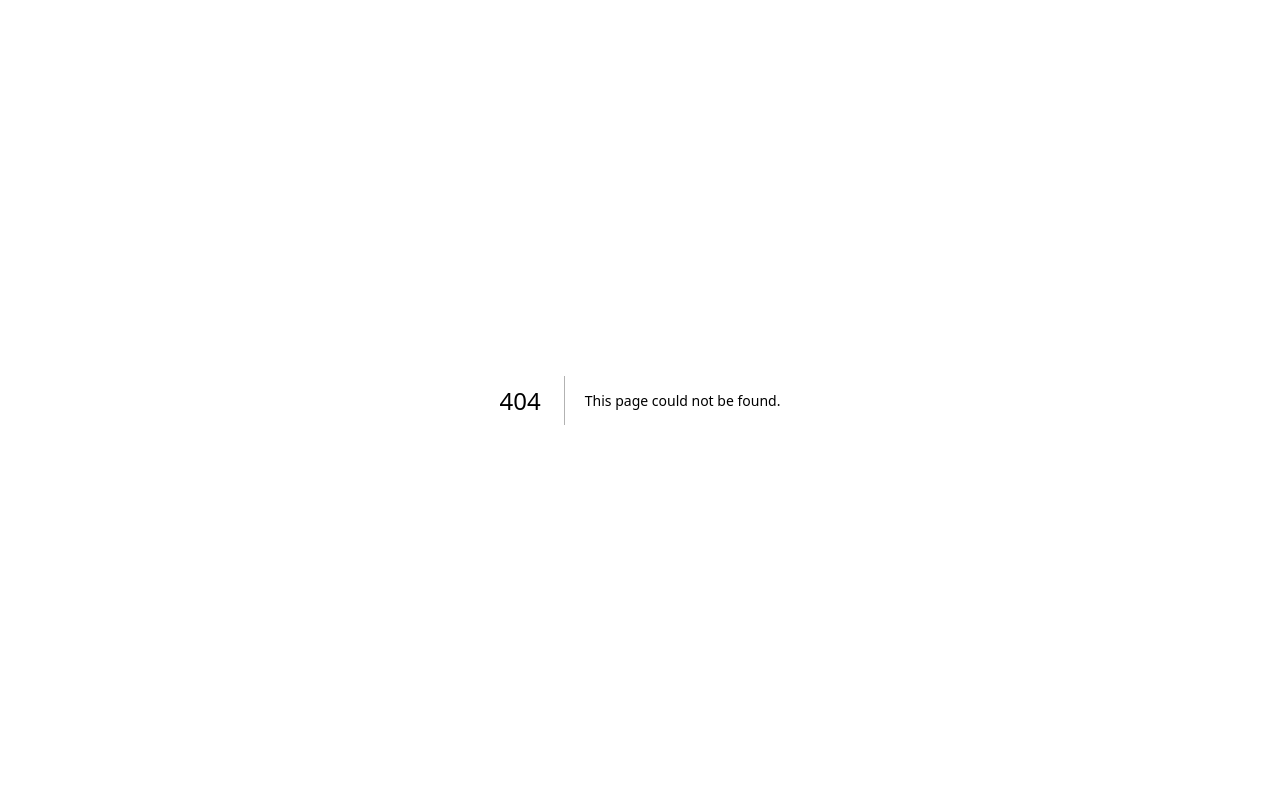
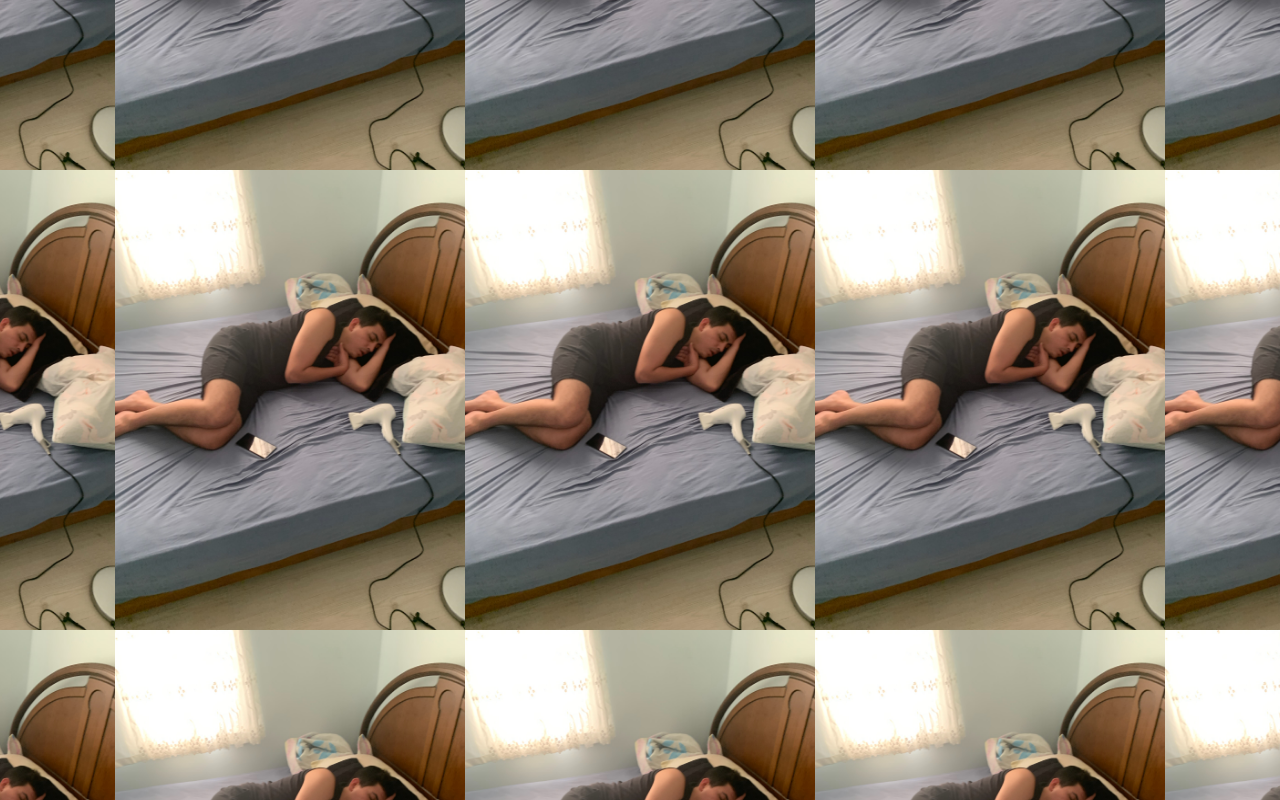
Before and after one commit to ernc07/radiologean, a Next.js app in the folder web-platform/: page /kesgin in a window 1280 px wide. Before the commit this address had no page. Built offline with nearby package versions, Linux system fonts and the light colour scheme.

Commit message:
Kesgin gizli sayfa ve tiled image background

```diff
--- /dev/null
+++ b/web-platform/src/app/kesgin/page.tsx
@@ -0,0 +1,16 @@
+'use client';
+
+export default function KesginSecret() {
+  return (
+    <div
+      className="min-h-screen w-screen"
+      style={{
+        backgroundImage: 'url("/kesgin.jpg")',
+        backgroundRepeat: 'repeat',
+        backgroundSize: '350px 460px', // Daha küçük boyut, daha çok tekrar
+        backgroundPosition: 'center',
+      }}
+    >
+    </div>
+  );
+}
--- /dev/null
+++ b/web-platform/src/kesgin/page.tsx
@@ -0,0 +1,11 @@
+// filepath: c:\radiologean\web-platform\src\app\kesgin\page.tsx
+'use client';
+
+export default function KesginSecret() {
+  return (
+    <div className="min-h-screen flex flex-col items-center justify-center bg-neutral-900 text-white">
+      <h1 className="text-4xl font-bold mb-4">Kesgin Gizli Sayfa</h1>
+      <p className="text-lg opacity-70">Bu sayfa sadece özel erişim için hazırlanmıştır.</p>
+    </div>
+  );
+}
```
Also changed, not shown: web-platform/public/kesgin.jpg (added).
